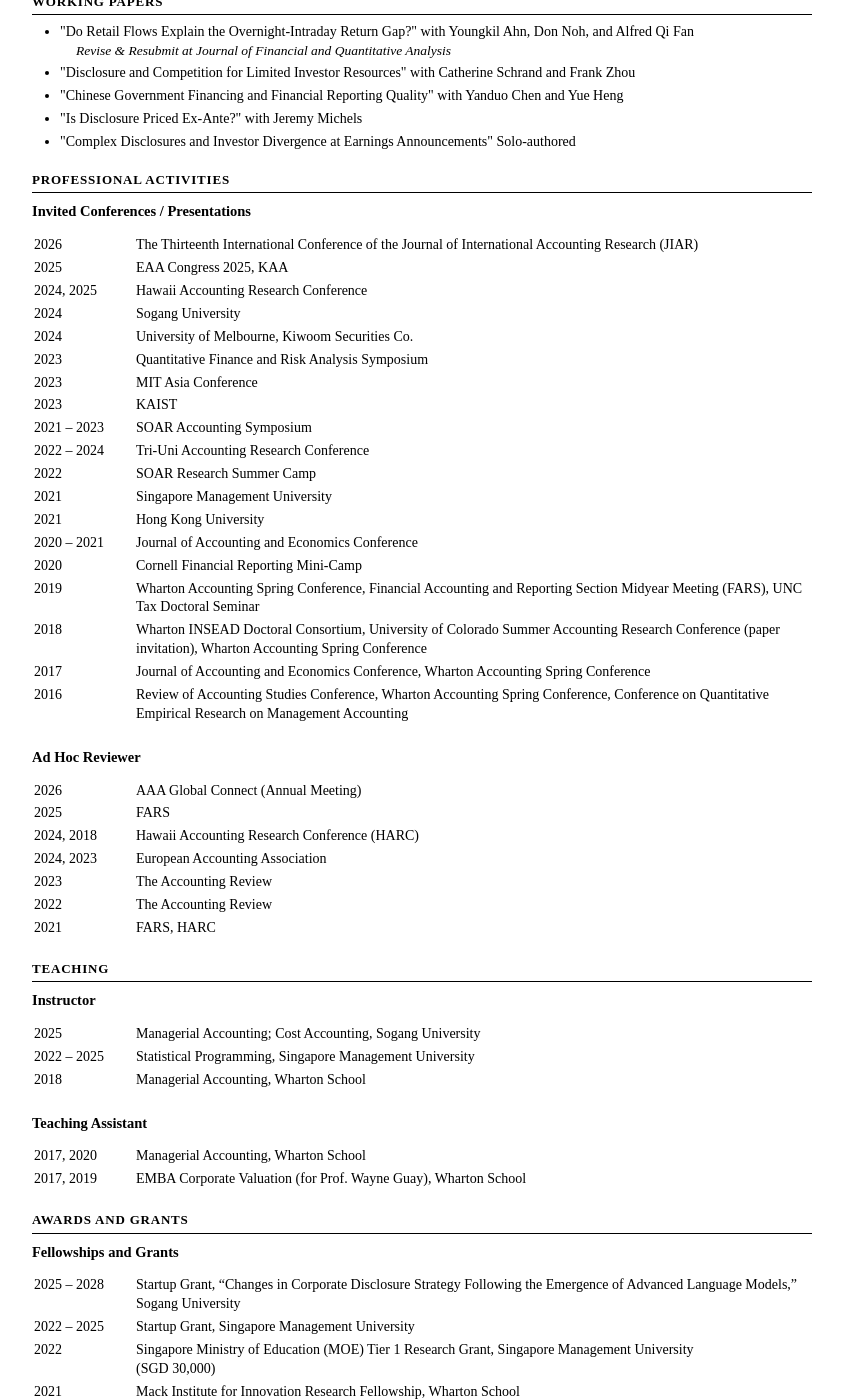
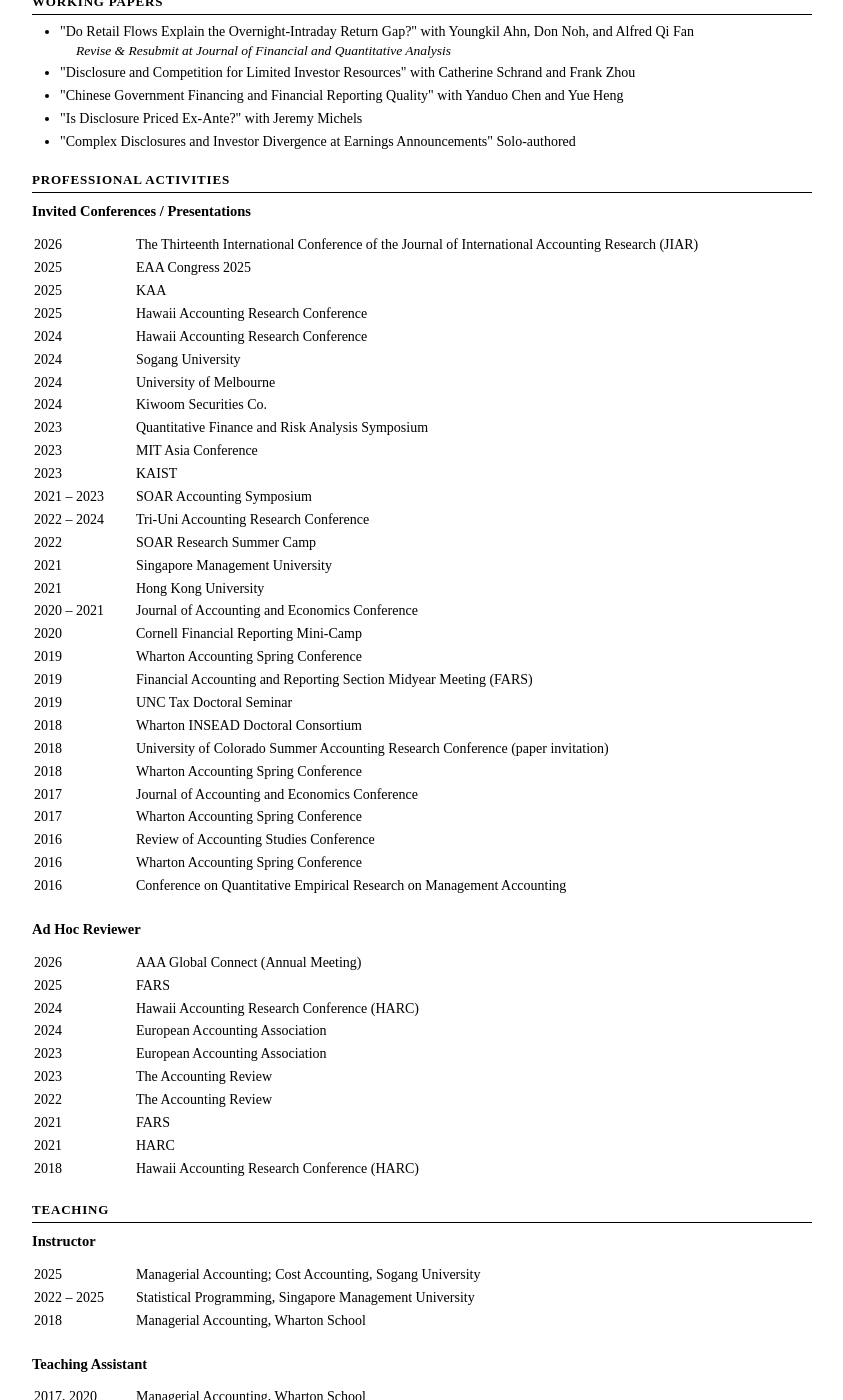
Before and after one commit to ystellapark/ystellapark.github.io, a Jekyll site: the page built from cv-embed.html, in a window 1280 px wide and 1400 px high, scrolled down 523 px. Shown: the whole window, without its empty margins (218-1061 px from the left). Built offline with Jekyll 4.4.1, drawn with Linux system fonts in a browser that asks for light colours.

Commit message:
Refactor presentation and reviewer venue listings
Updated presentation and reviewer entries for clarity and organization.

```diff
--- a/_data/cv.yml
+++ b/_data/cv.yml
@@ -25,13 +25,19 @@
   - year: "2026"
     venues: "The Thirteenth International Conference of the Journal of International Accounting Research (JIAR)"
   - year: "2025"
-    venues: "EAA Congress 2025, KAA"
-  - year: "2024, 2025"
+    venues: "EAA Congress 2025"
+  - year: "2025"
+    venues: "KAA"
+  - year: "2025"
+    venues: "Hawaii Accounting Research Conference"
+  - year: "2024"
     venues: "Hawaii Accounting Research Conference"
   - year: "2024"
     venues: "Sogang University"
   - year: "2024"
-    venues: "University of Melbourne, Kiwoom Securities Co."
+    venues: "University of Melbourne"
+  - year: "2024"
+    venues: "Kiwoom Securities Co."
   - year: "2023"
     venues: "Quantitative Finance and Risk Analysis Symposium"
   - year: "2023"
@@ -53,29 +59,49 @@
   - year: "2020"
     venues: "Cornell Financial Reporting Mini-Camp"
   - year: "2019"
-    venues: "Wharton Accounting Spring Conference, Financial Accounting and Reporting Section Midyear Meeting (FARS), UNC Tax Doctoral Seminar"
+    venues: "Wharton Accounting Spring Conference"
+  - year: "2019"
+    venues: "Financial Accounting and Reporting Section Midyear Meeting (FARS)"
+  - year: "2019"
+    venues: "UNC Tax Doctoral Seminar"
   - year: "2018"
-    venues: "Wharton INSEAD Doctoral Consortium, University of Colorado Summer Accounting Research Conference (paper invitation), Wharton Accounting Spring Conference"
+    venues: "Wharton INSEAD Doctoral Consortium"
+  - year: "2018"
+    venues: "University of Colorado Summer Accounting Research Conference (paper invitation)"
+  - year: "2018"
+    venues: "Wharton Accounting Spring Conference"
   - year: "2017"
-    venues: "Journal of Accounting and Economics Conference, Wharton Accounting Spring Conference"
+    venues: "Journal of Accounting and Economics Conference"
+  - year: "2017"
+    venues: "Wharton Accounting Spring Conference"
   - year: "2016"
-    venues: "Review of Accounting Studies Conference, Wharton Accounting Spring Conference, Conference on Quantitative Empirical Research on Management Accounting"
+    venues: "Review of Accounting Studies Conference"
+  - year: "2016"
+    venues: "Wharton Accounting Spring Conference"
+  - year: "2016"
+    venues: "Conference on Quantitative Empirical Research on Management Accounting"
 
 reviewer:
   - year: "2026"
     venue: "AAA Global Connect (Annual Meeting)"
   - year: "2025"
     venue: "FARS"
-  - year: "2024, 2018"
+  - year: "2024"
     venue: "Hawaii Accounting Research Conference (HARC)"
-  - year: "2024, 2023"
+  - year: "2024"
+    venue: "European Accounting Association"
+  - year: "2023"
     venue: "European Accounting Association"
   - year: "2023"
     venue: "The Accounting Review"
   - year: "2022"
     venue: "The Accounting Review"
   - year: "2021"
-    venue: "FARS, HARC"
+    venue: "FARS"
+  - year: "2021"
+    venue: "HARC"
+  - year: "2018"
+    venue: "Hawaii Accounting Research Conference (HARC)"
 
 teaching_instructor:
   - year: "2025"
```
